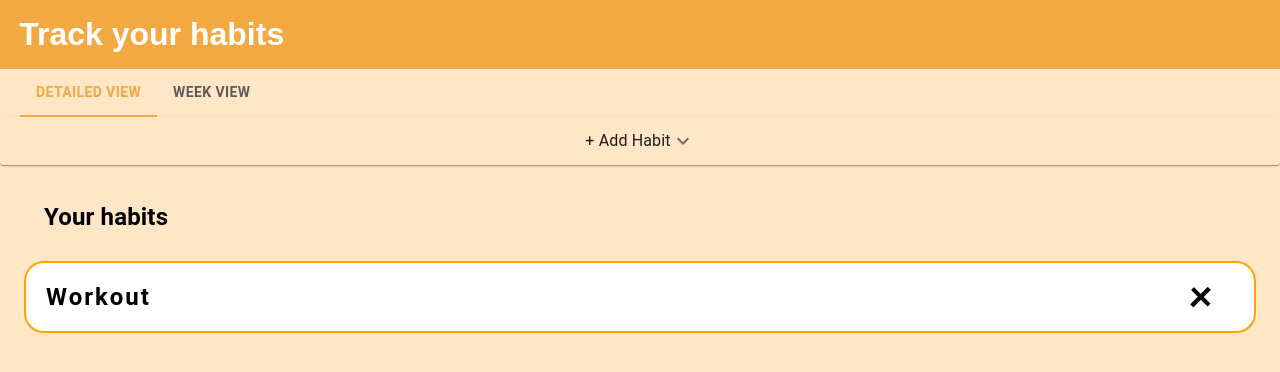
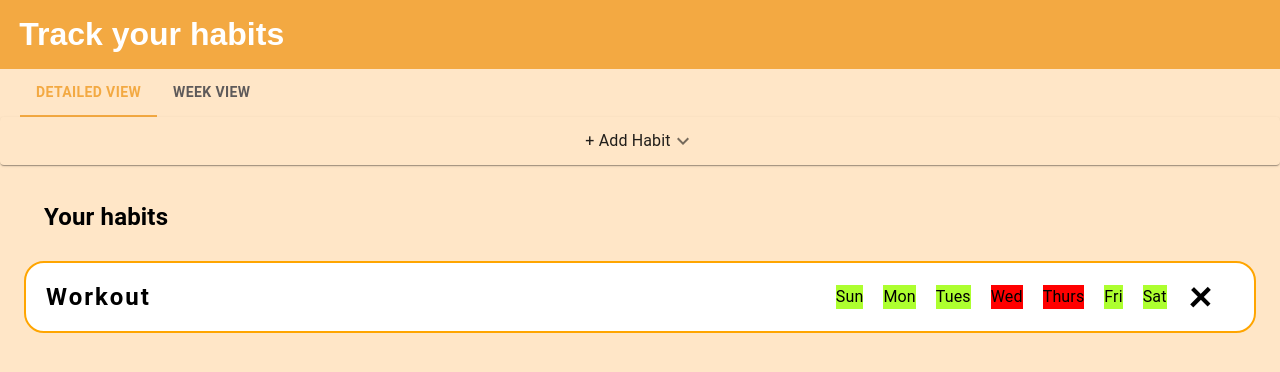
Before and after one commit to SiddheshSutar/habit-tracker, a React (Create React App) app: page / in a window 1280 px wide. Shown: the top 372 px of the page. Built offline with nearby package versions, Linux system fonts and the light colour scheme.

Commit message:
week day status in detailed view

```diff
--- a/src/DetailedView/DetailedView.jsx
+++ b/src/DetailedView/DetailedView.jsx
@@ -2,6 +2,7 @@ import { useDispatch, useSelector } from 'react-redux';
 import styles from './detailedView.module.scss'
 import { useEffect, useState } from 'react';
 import { habitSelector, removeHabit } from '../reduxSlices/habitSlice';
+import { getActivityStatus, daysShortTexts } from '../constants';
 
 const DetailedView = () => {
 
@@ -44,6 +45,17 @@ const DetailedView = () => {
                                         {item.title}
                                     </h2>
                                     <div className={`${styles['item-col']} ${styles['right-col']}`}>
+                                        {
+                                            daysShortTexts.map((dayText, dayIndex) => (
+                                                <div key={dayIndex} className={`${
+                                                    styles['week-pill']
+                                                } ${
+                                                    styles[`week-pill${getActivityStatus(item, dayIndex)}`]
+                                                }`}>
+                                                    {dayText}
+                                                </div>
+                                            ))
+                                        }
                                         {/* <div className={`${styles['icon']} ${styles['toggle-icon']}`}
                                             title={item.completed ? 'Mark as incomplete' : 'Mark as completed'}
                                             onMouseOver={e => { handleToggleButtonHover(index) }}
--- a/src/DetailedView/detailedView.module.scss
+++ b/src/DetailedView/detailedView.module.scss
@@ -61,6 +61,13 @@
                     cursor: pointer;
                 }
 
+                .week-pill {
+                    background-color: greenyellow;
+                }
+                .week-pill-marked {
+                    background-color: red;
+                }
+
                 .toggle-icon {
                     margin: 10px;
                     padding: 10px;
--- a/src/constants.js
+++ b/src/constants.js
@@ -11,3 +11,15 @@ export const toastifySettings = {
     progress: undefined,
     theme: "light",
 }
+
+export const daysShortTexts = [
+    'Sun', 'Mon', 'Tues', 'Wed', 'Thurs', 'Fri', 'Sat'
+]
+
+export const STATUS_PARTIAL = 'Partial'
+export const STATUS_COMPLETED = 'Completed'
+export const STATUS_None = 'None'
+
+export const getActivityStatus = (habit, dayNumber) => {
+    return habit.days.some(item => item.day === dayNumber) ? '-marked' : ''
+}
--- a/src/reduxSlices/habitSlice.js
+++ b/src/reduxSlices/habitSlice.js
@@ -1,4 +1,5 @@
 import { createSlice } from '@reduxjs/toolkit'
+import { STATUS_COMPLETED, STATUS_PARTIAL } from '../constants'
 
 const initialState = {
   text: '',
@@ -7,8 +8,14 @@ const initialState = {
       id: 'Fri Oct 20 2023 17:31:22 GMT+0530 (India Standard Time)',
       title: 'Workout',
       days: [
-        'Thu Oct 19 2023 17:31:22 GMT+0530 (India Standard Time)',
-        'Fri Oct 20 2023 17:31:22 GMT+0530 (India Standard Time)'
+        {
+          day: 3,
+          status: STATUS_PARTIAL
+        },
+        {
+          day: 4,
+          status: STATUS_COMPLETED
+        }
       ]
     }
   ],
```
